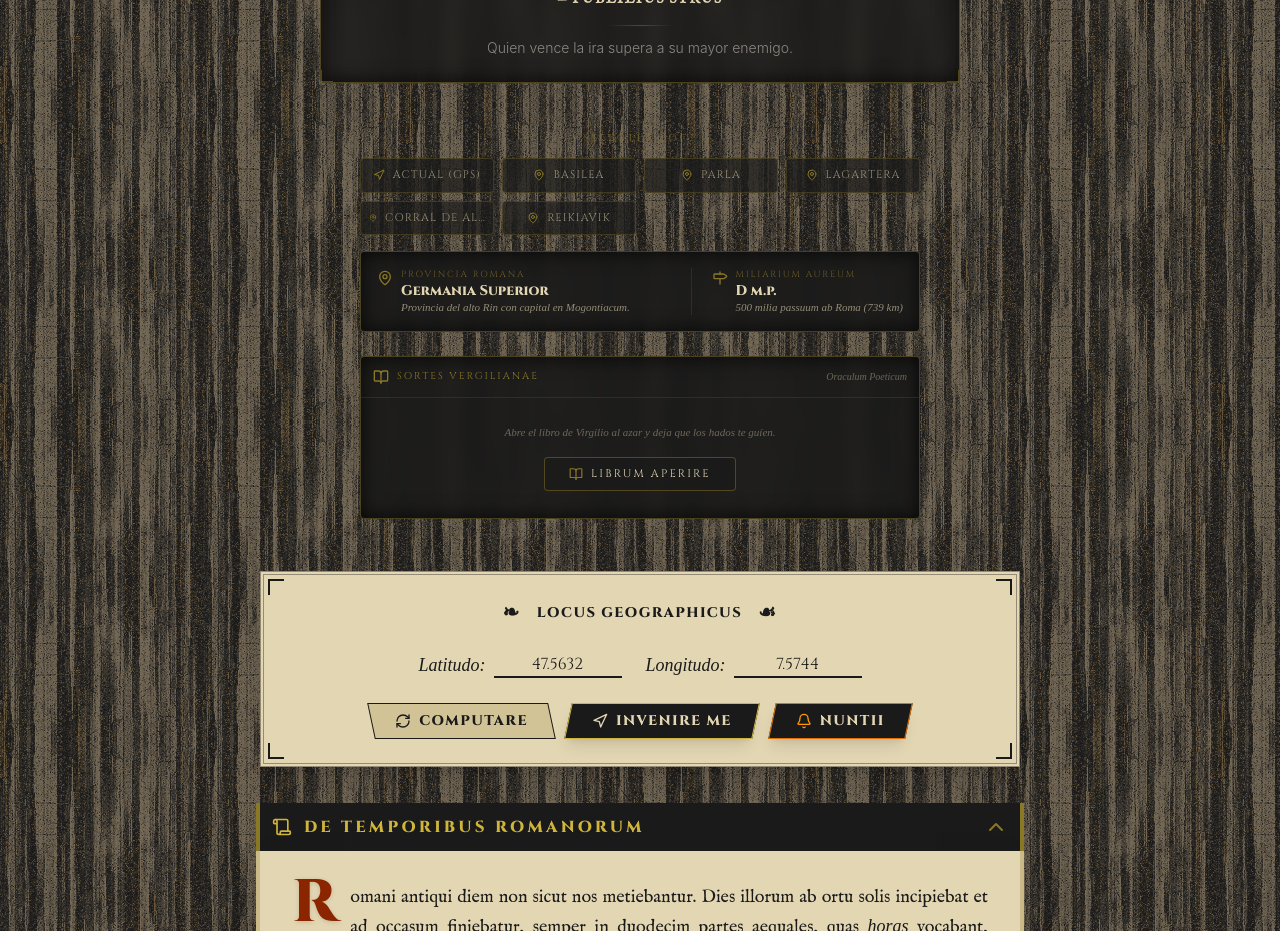
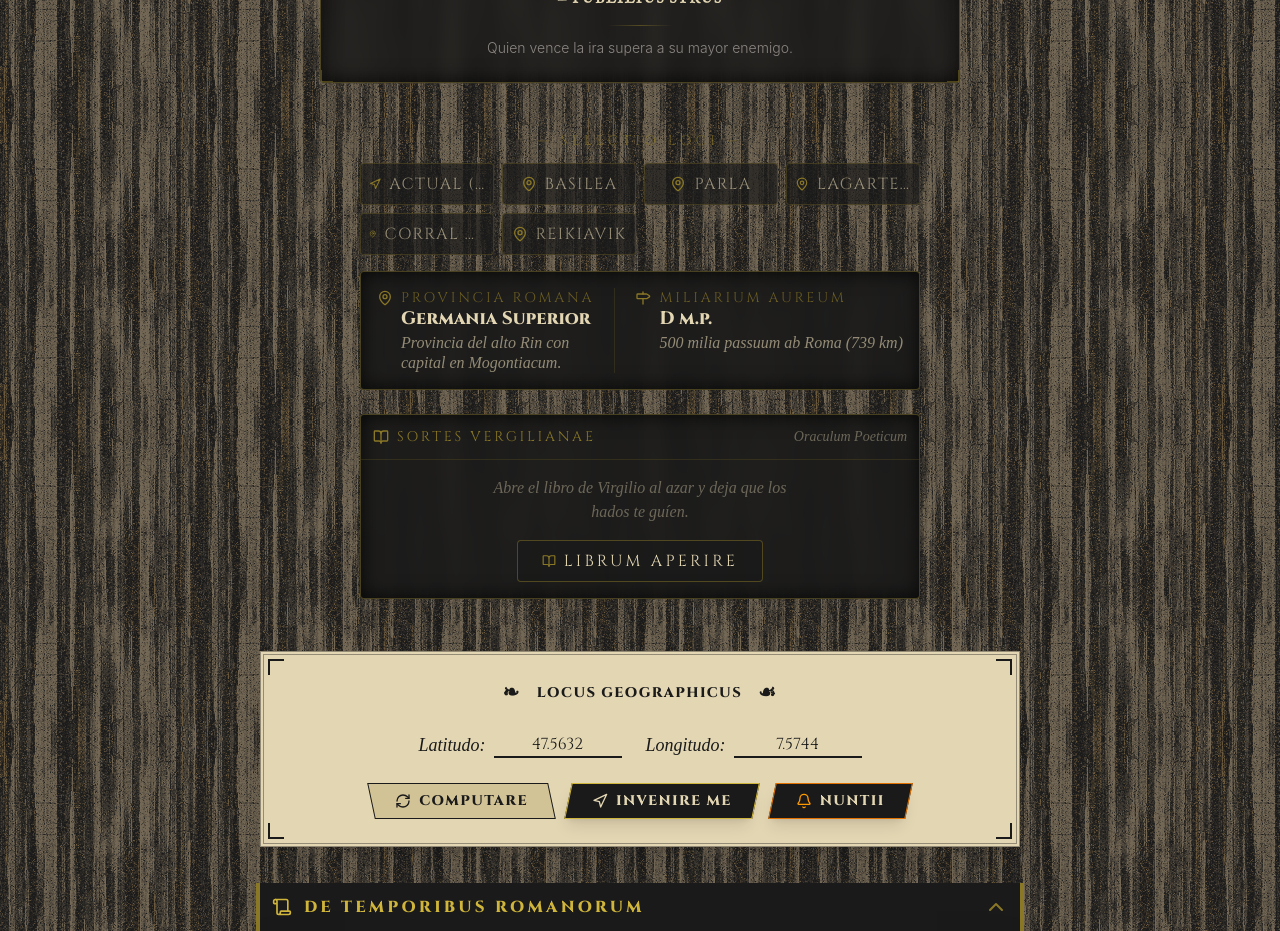
Before and after one commit to jropero/horologium, a React (Vite) app: page / in a window 1280 px wide. Shown: the part 1480-2411 px from the top of the page. Built offline with nearby package versions, Linux system fonts and the light colour scheme; no server answers; a web font is replaced by a local one.

Commit message:
more improvements

```diff
--- a/components/LocationSelector.tsx
+++ b/components/LocationSelector.tsx
@@ -47,7 +47,7 @@ const LocationSelector: React.FC<LocationSelectorProps> = ({ onUpdateLocation, c
 
   return (
     <div className="w-full max-w-xl mx-auto mt-6 px-2">
-      <div className="text-center font-serif text-gold-dim text-[10px] uppercase tracking-[0.3em] mb-3 opacity-70">
+      <div className="text-center font-serif text-gold-dim text-sm uppercase tracking-[0.3em] mb-3 opacity-70">
         — Selectio Loci —
       </div>
 
@@ -63,15 +63,15 @@ const LocationSelector: React.FC<LocationSelectorProps> = ({ onUpdateLocation, c
               disabled={loading}
               className={`
                 relative flex items-center justify-center gap-2 p-2 rounded transition-all duration-300
-                font-serif text-[11px] uppercase tracking-widest border
+                font-serif text-sm uppercase tracking-widest border
                 ${active
                   ? 'bg-parchment text-ink border-gold-leaf shadow-[0_0_10px_rgba(207,181,59,0.3)]'
                   : 'bg-ink/70 text-parchment/60 border-gold-dim/30 hover:border-gold-leaf hover:text-parchment hover:bg-ink/80'}
                 ${loading && loc.id === 'gps' ? 'animate-pulse' : ''}
               `}
             >
-              <Icon className={`w-3 h-3 ${active ? 'text-roman-red' : 'text-gold-dim'}`} />
-              <span className="truncate">{loc.name}</span>
+              <Icon className={`w-4 h-4 ${active ? 'text-roman-red' : 'text-gold-dim'}`} />
+              <span className="truncate text-base">{loc.name}</span>
 
               {active && (
                 <div className="absolute -bottom-1 left-1/2 -translate-x-1/2 w-1 h-1 bg-roman-red rounded-full"></div>
--- a/components/ProvinciaInfo.tsx
+++ b/components/ProvinciaInfo.tsx
@@ -20,16 +20,16 @@ const ProvinciaInfo: React.FC<ProvinciaInfoProps> = ({ latitude, longitude }) =>
         <div className="flex-1 flex items-start gap-2 sm:border-r sm:border-gold-dim/20 sm:pr-3">
           <MapPin className="w-4 h-4 text-gold-dim mt-0.5 shrink-0" />
           <div className="flex flex-col">
-            <span className="font-serif text-[9px] uppercase tracking-[0.2em] text-gold-dim/70">Provincia Romana</span>
+            <span className="font-serif text-sm uppercase tracking-[0.2em] text-gold-dim/70">Provincia Romana</span>
             {province ? (
               <>
-                <span className="font-serif text-sm text-parchment font-bold leading-tight">{province.name}</span>
-                <span className="font-body text-[11px] text-parchment/60 italic leading-tight mt-0.5">{province.desc}</span>
+                <span className="font-serif text-lg text-parchment font-bold leading-tight">{province.name}</span>
+                <span className="font-body text-base text-parchment/60 italic leading-tight mt-0.5">{province.desc}</span>
               </>
             ) : (
               <>
-                <span className="font-serif text-sm text-parchment/50 italic">Extra Fines Imperii</span>
-                <span className="font-body text-[11px] text-parchment/40 italic">Más allá de las fronteras del Imperio.</span>
+                <span className="font-serif text-lg text-parchment/50 italic">Extra Fines Imperii</span>
+                <span className="font-body text-base text-parchment/40 italic">Más allá de las fronteras del Imperio.</span>
               </>
             )}
           </div>
@@ -39,11 +39,11 @@ const ProvinciaInfo: React.FC<ProvinciaInfoProps> = ({ latitude, longitude }) =>
         <div className="flex items-start gap-2 sm:pl-1 border-t sm:border-t-0 border-gold-dim/20 pt-2 sm:pt-0">
           <Milestone className="w-4 h-4 text-gold-dim mt-0.5 shrink-0" />
           <div className="flex flex-col">
-            <span className="font-serif text-[9px] uppercase tracking-[0.2em] text-gold-dim/70">Miliarium Aureum</span>
-            <span className="font-serif text-sm text-parchment font-bold leading-tight">
+            <span className="font-serif text-sm uppercase tracking-[0.2em] text-gold-dim/70">Miliarium Aureum</span>
+            <span className="font-serif text-lg text-parchment font-bold leading-tight">
               {toRoman(distance.romanMiles)} m.p.
             </span>
-            <span className="font-body text-[11px] text-parchment/60 italic leading-tight mt-0.5">
+            <span className="font-body text-base text-parchment/60 italic leading-tight mt-0.5">
               {distance.romanMiles.toLocaleString()} milia passuum ab Roma ({distance.km.toLocaleString()} km)
             </span>
           </div>
--- a/components/SortesVergilianae.tsx
+++ b/components/SortesVergilianae.tsx
@@ -27,11 +27,11 @@ const SortesVergilianae: React.FC = () => {
         <div className="flex items-center justify-between p-3 border-b border-gold-dim/20">
           <div className="flex items-center gap-2">
             <BookOpen className="w-4 h-4 text-gold-dim" />
-            <span className="font-serif text-[10px] uppercase tracking-[0.2em] text-gold-dim">
+            <span className="font-serif text-sm uppercase tracking-[0.2em] text-gold-dim">
               Sortes Vergilianae
             </span>
           </div>
-          <span className="font-body text-[10px] text-parchment/40 italic">Oraculum Poeticum</span>
+          <span className="font-body text-sm text-parchment/40 italic">Oraculum Poeticum</span>
         </div>
 
         {/* Oracle content */}
@@ -40,13 +40,13 @@ const SortesVergilianae: React.FC = () => {
           {/* Revealed verse */}
           {sors && !isRevealing && (
             <div className="text-center animate-[fadeIn_0.6s_ease-out]">
-              <blockquote className="font-body text-parchment text-base sm:text-lg italic leading-relaxed mb-2">
+              <blockquote className="font-body text-parchment text-xl sm:text-2xl italic leading-relaxed mb-2">
                 «{sors.latin}»
               </blockquote>
-              <p className="font-body text-parchment/60 text-sm italic mb-2">
+              <p className="font-body text-parchment/60 text-lg italic mb-2">
                 {sors.spanish}
               </p>
-              <cite className="font-serif text-[10px] uppercase tracking-widest text-gold-dim/60 not-italic">
+              <cite className="font-serif text-sm uppercase tracking-widest text-gold-dim/60 not-italic">
                 — {sors.source} —
               </cite>
             </div>
@@ -56,7 +56,7 @@ const SortesVergilianae: React.FC = () => {
           {isRevealing && (
             <div className="text-center">
               <Sparkles className="w-6 h-6 text-gold-leaf animate-spin mx-auto mb-2" />
-              <span className="font-serif text-xs uppercase tracking-widest text-gold-dim/80 animate-pulse">
+              <span className="font-serif text-sm uppercase tracking-widest text-gold-dim/80 animate-pulse">
                 Fata consuluntur...
               </span>
             </div>
@@ -64,7 +64,7 @@ const SortesVergilianae: React.FC = () => {
 
           {/* Initial state */}
           {!sors && !isRevealing && (
-            <p className="font-body text-[11px] text-parchment/40 italic text-center max-w-xs">
+            <p className="font-body text-base text-parchment/40 italic text-center max-w-xs">
               Abre el libro de Virgilio al azar y deja que los hados te guíen.
             </p>
           )}
@@ -74,7 +74,7 @@ const SortesVergilianae: React.FC = () => {
             onClick={handleConsult}
             disabled={isRevealing}
             className="
-              group relative px-6 py-2 mt-1 font-serif text-[11px] uppercase tracking-[0.2em]
+              group relative px-6 py-2 mt-1 font-serif text-base uppercase tracking-[0.2em]
               text-parchment border border-gold-dim/50 rounded
               bg-ink/60 hover:bg-gold-dim/15 hover:border-gold-leaf
               transition-all duration-300 active:scale-95
--- a/components/WeatherWidget.tsx
+++ b/components/WeatherWidget.tsx
@@ -66,7 +66,7 @@ const WeatherWidget: React.FC<WeatherWidgetProps> = ({ weather, className = '' }
                 {renderIcon()}
             </div>
             <div className="flex flex-col border-r border-gold-dim/30 pr-3">
-                <span className="text-gold-leaf font-serif text-[10px] uppercase tracking-widest leading-none mb-1">Caelum</span>
+                <span className="text-gold-leaf font-serif text-xs uppercase tracking-widest leading-none mb-1">Caelum</span>
                 <span className="text-parchment font-serif text-sm font-bold leading-tight">{description}</span>
                 <span className="text-stone-400 font-serif text-xs">{Math.round(temperature)}°C</span>
             </div>
@@ -74,7 +74,7 @@ const WeatherWidget: React.FC<WeatherWidgetProps> = ({ weather, className = '' }
             {/* SECCIÓN DE VIENTO */}
             {latinWindName && (
                 <div className="flex flex-col pl-2 items-center justify-center min-w-[75px]">
-                    <span className="text-gold-leaf font-serif text-[10px] uppercase tracking-widest mb-1">Ventus</span>
+                    <span className="text-gold-leaf font-serif text-xs uppercase tracking-widest mb-1">Ventus</span>
 
                     <div className="relative w-8 h-8 flex items-center justify-center mb-1">
                         {/* Rosa de los vientos de fondo */}
@@ -102,12 +102,12 @@ const WeatherWidget: React.FC<WeatherWidgetProps> = ({ weather, className = '' }
                         </svg>
                     </div>
 
-                    <span className="text-stone-300 font-serif text-[9px] text-center leading-tight">
+                    <span className="text-stone-300 font-serif text-[10px] text-center leading-tight">
                         {latinWindName.split(' ')[0]}
                     </span>
 
                     {windSpeed !== undefined && (
-                        <span className="text-gold-dim font-serif text-[8px] mt-0.5 tracking-wider">
+                        <span className="text-gold-dim font-serif text-[10px] mt-0.5 tracking-wider">
                             {Math.round(windSpeed)} km/h
                         </span>
                     )}
```
Also changed, not shown: components/ChronosWeatherWidget.tsx (+9 -9 lines).
